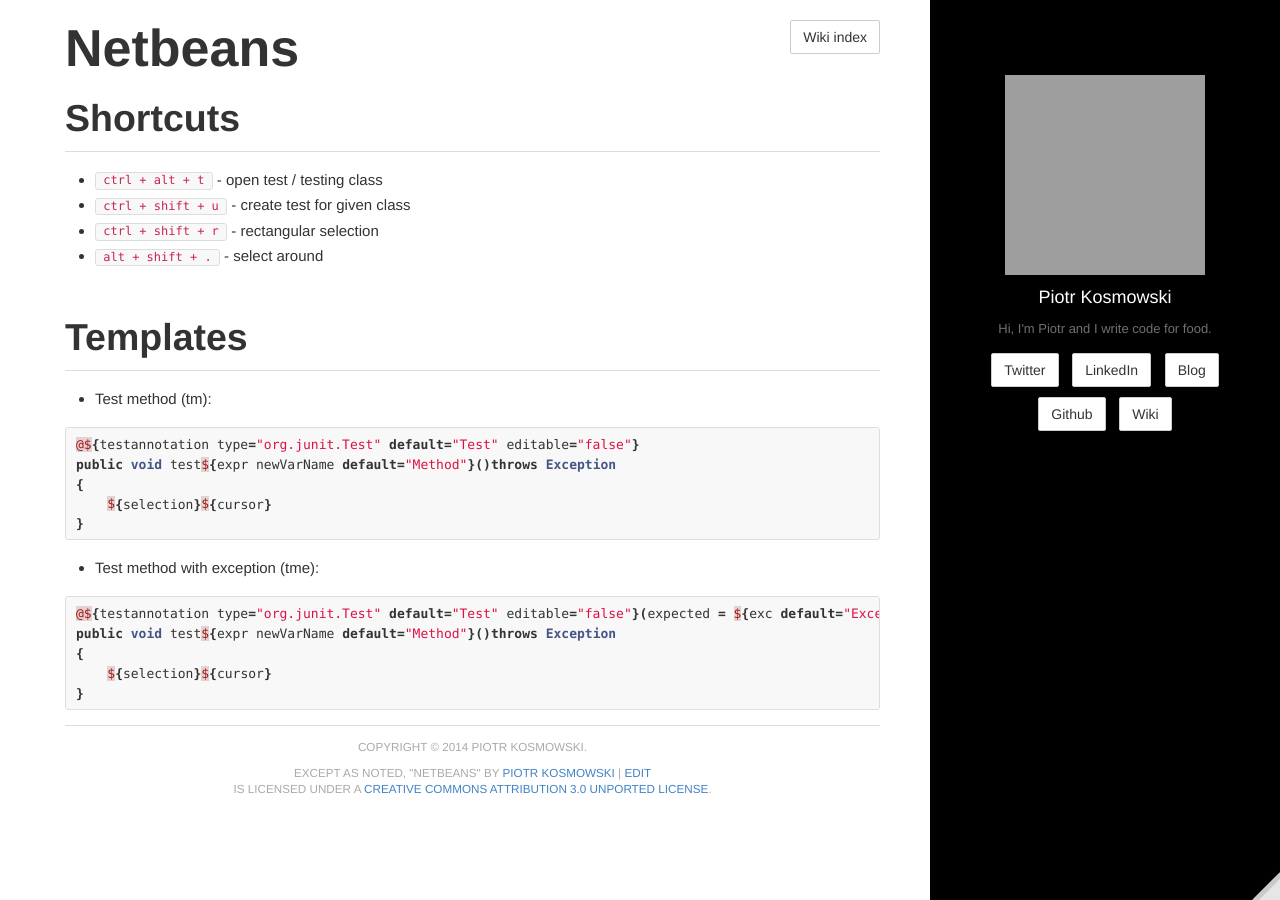
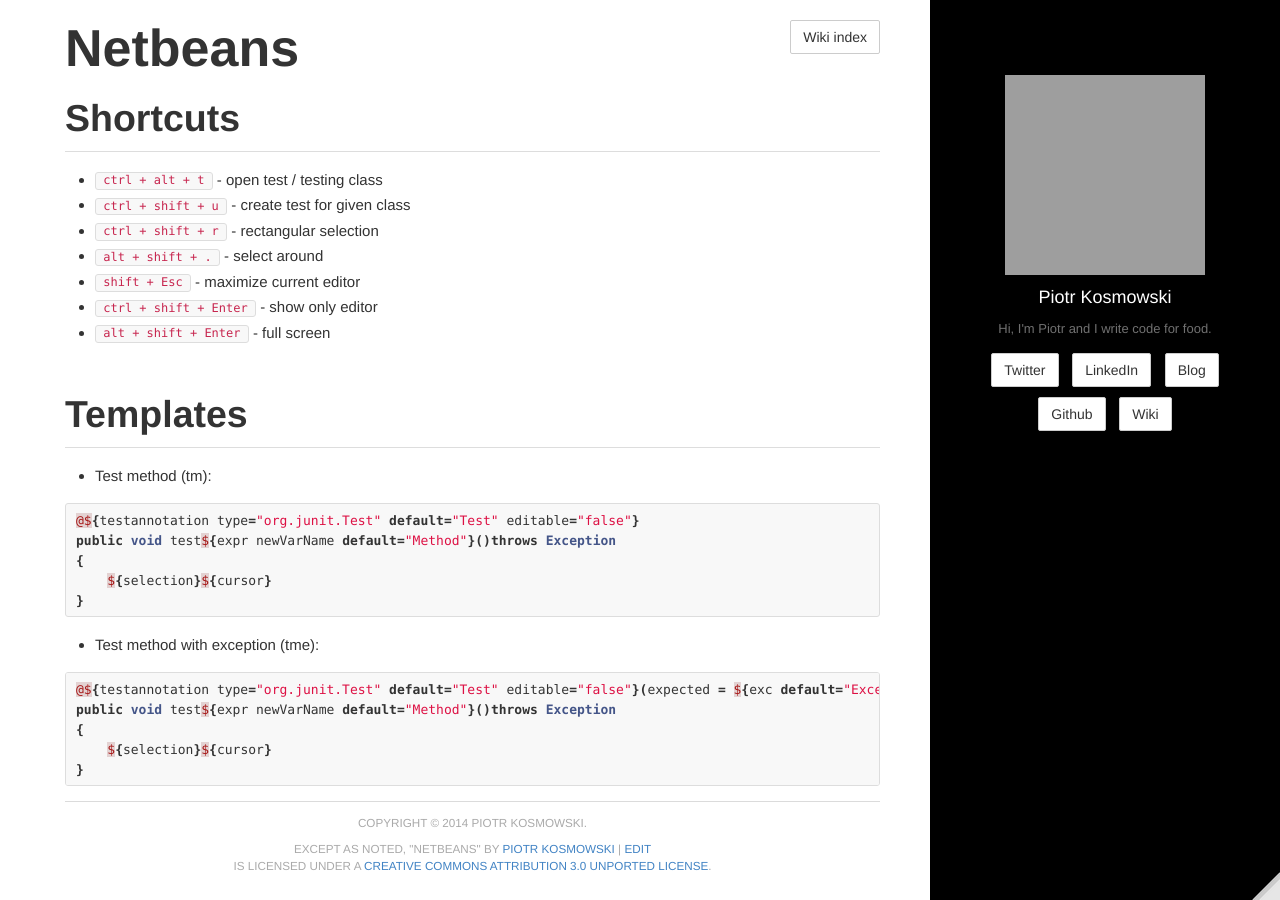
Before and after one commit to kospiotr/kospiotr.github.io, a Jekyll site: the page built from wiki/netbeans.md, in a window 1280 px wide. Built offline with Jekyll 4.4.1, drawn with Linux system fonts in a browser that asks for light colours; Markdown is read by kramdown in place of the engine named in the settings; grey boxes are pictures that could not be loaded.

Commit message:
Update netbeans.md

```diff
--- a/wiki/netbeans.md
+++ b/wiki/netbeans.md
@@ -12,6 +12,9 @@
 * `ctrl + shift + u` - create test for given class
 * `ctrl + shift + r` - rectangular selection
 * `alt + shift + .` - select around
+* `shift + Esc` - maximize current editor
+* `ctrl + shift + Enter` - show only editor
+* `alt + shift + Enter` - full screen
 
 # Templates
 * Test method (tm):
```
